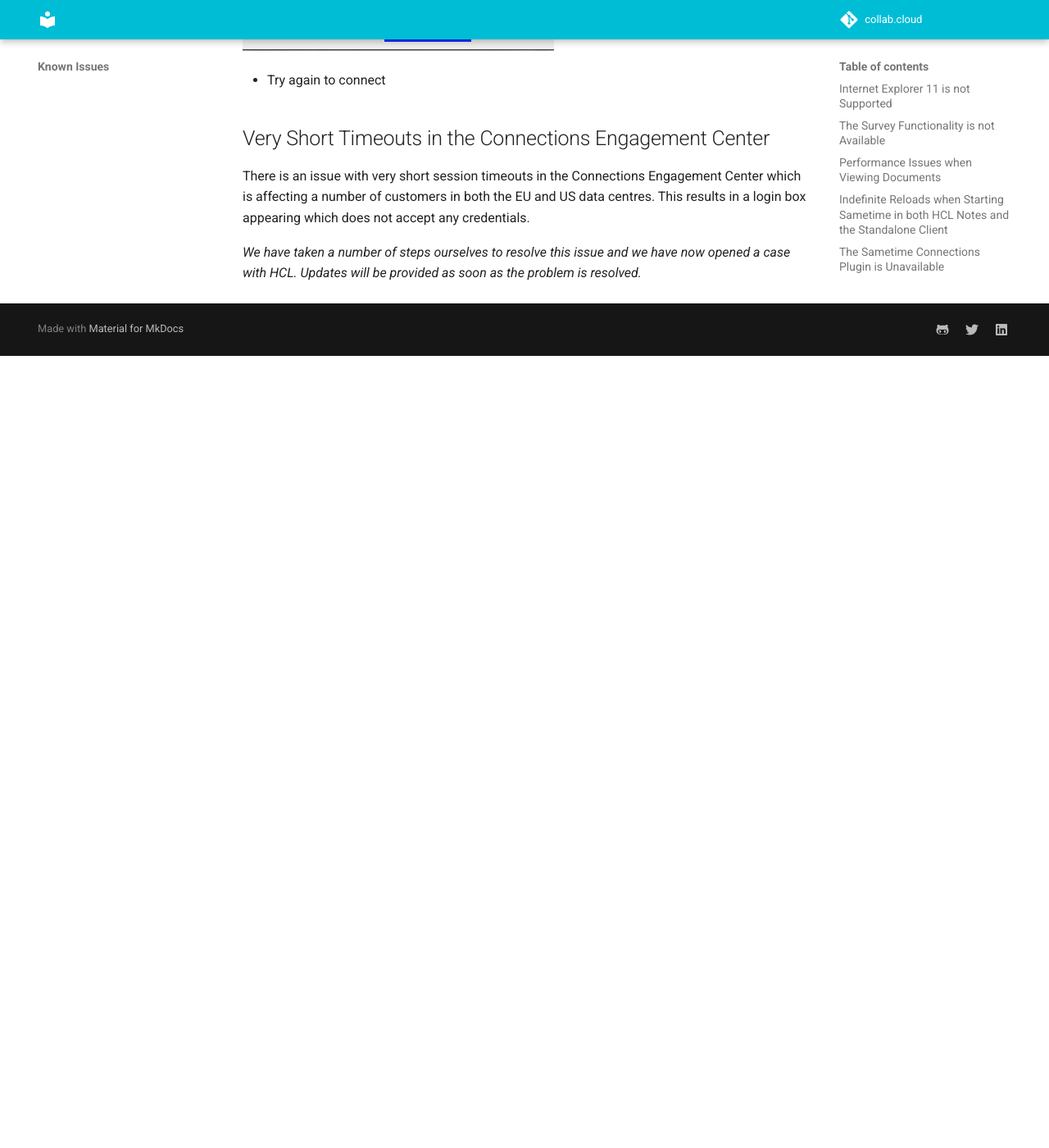
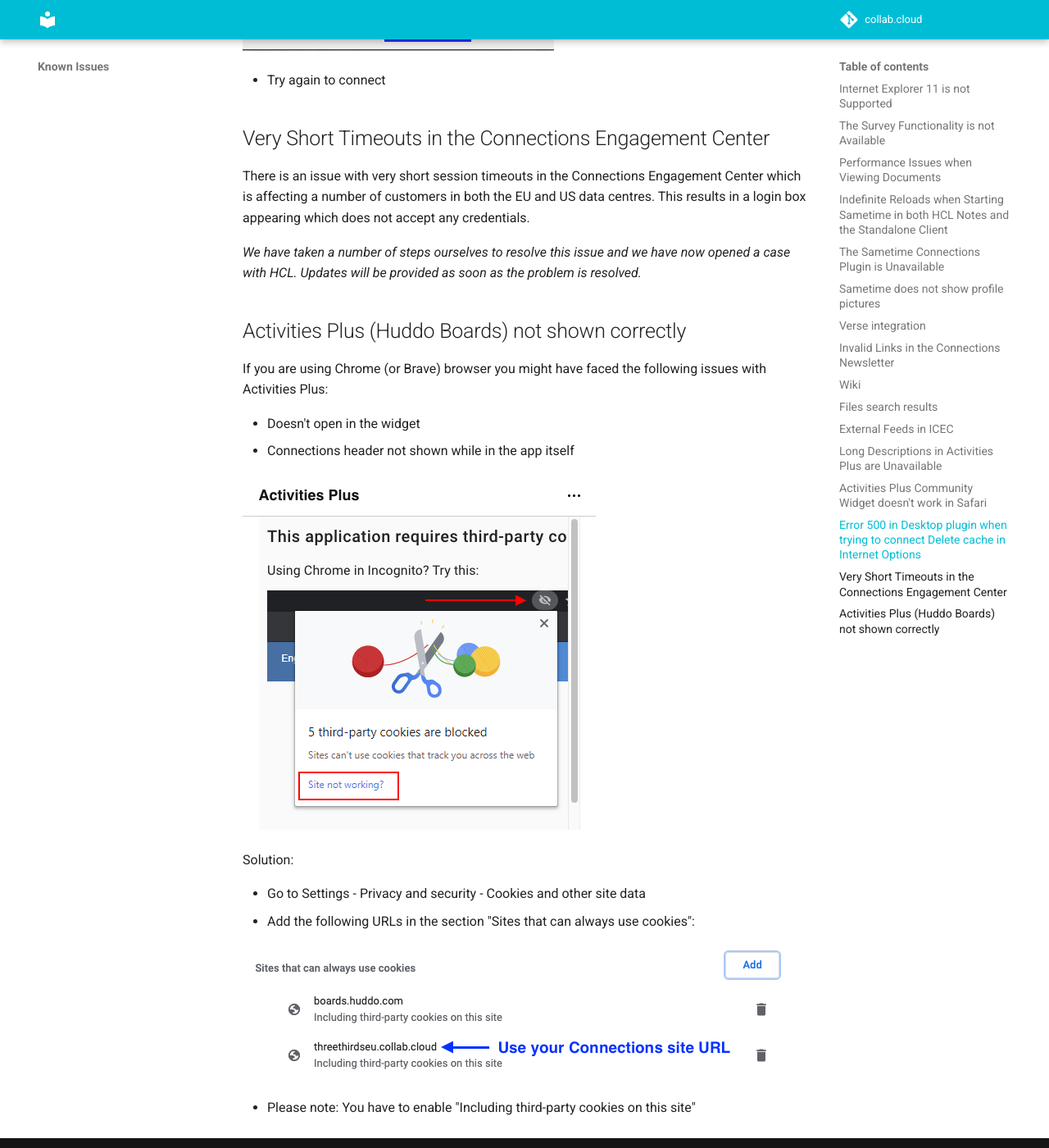
Before and after one commit to collabdotcloud/docs.collab.cloud, an MkDocs documentation site: the page built from docs/help/known-issues.md, in a window 1280 px wide and 1400 px high, scrolled down 5197 px. Shown: the whole window at 82% size. Built offline with MkDocs 1.6.1 and Material for MkDocs 9.7.7, drawn with Linux system fonts in a browser that asks for light colours; before the commit the page ends 5631 px from its top, so only the background shows below that.

Commit message:
known issue about third party cookie in a+ added

```diff
--- a/docs/help/known-issues.md
+++ b/docs/help/known-issues.md
@@ -119,3 +119,21 @@
 There is an issue with very short session timeouts in the Connections Engagement Center which is affecting a number of customers in both the EU and US data centres. This results in a login box appearing which does not accept any credentials.
 
 *We have taken a number of steps ourselves to resolve this issue and we have now opened a case with HCL. Updates will be provided as soon as the problem is resolved.*
+
+## Activities Plus (Huddo Boards) not shown correctly
+
+If you are using Chrome (or Brave) browser you might have faced the following issues with Activities Plus:
+
+- Doesn't open in the widget
+- Connections header not shown while in the app itself
+
+![id-comparison](/assets/images/screen-shots/aplus/aplus-third-party-cookie.png)
+
+Solution:
+
+- Go to Settings - Privacy and security - Cookies and other site data
+- Add the following URLs in the section "Sites that can always use cookies":
+
+![id-comparison](/assets/images/screen-shots/aplus/aplus-sites-that-can-always-use-cookies.png)
+
+- Please note: You have to enable "Including third-party cookies on this site"
```
Also changed, not shown: docs/assets/images/screen-shots/aplus/aplus-sites-that-can-always-use-cookies.png (added), docs/assets/images/screen-shots/aplus/aplus-third-party-cookie.png (added).
